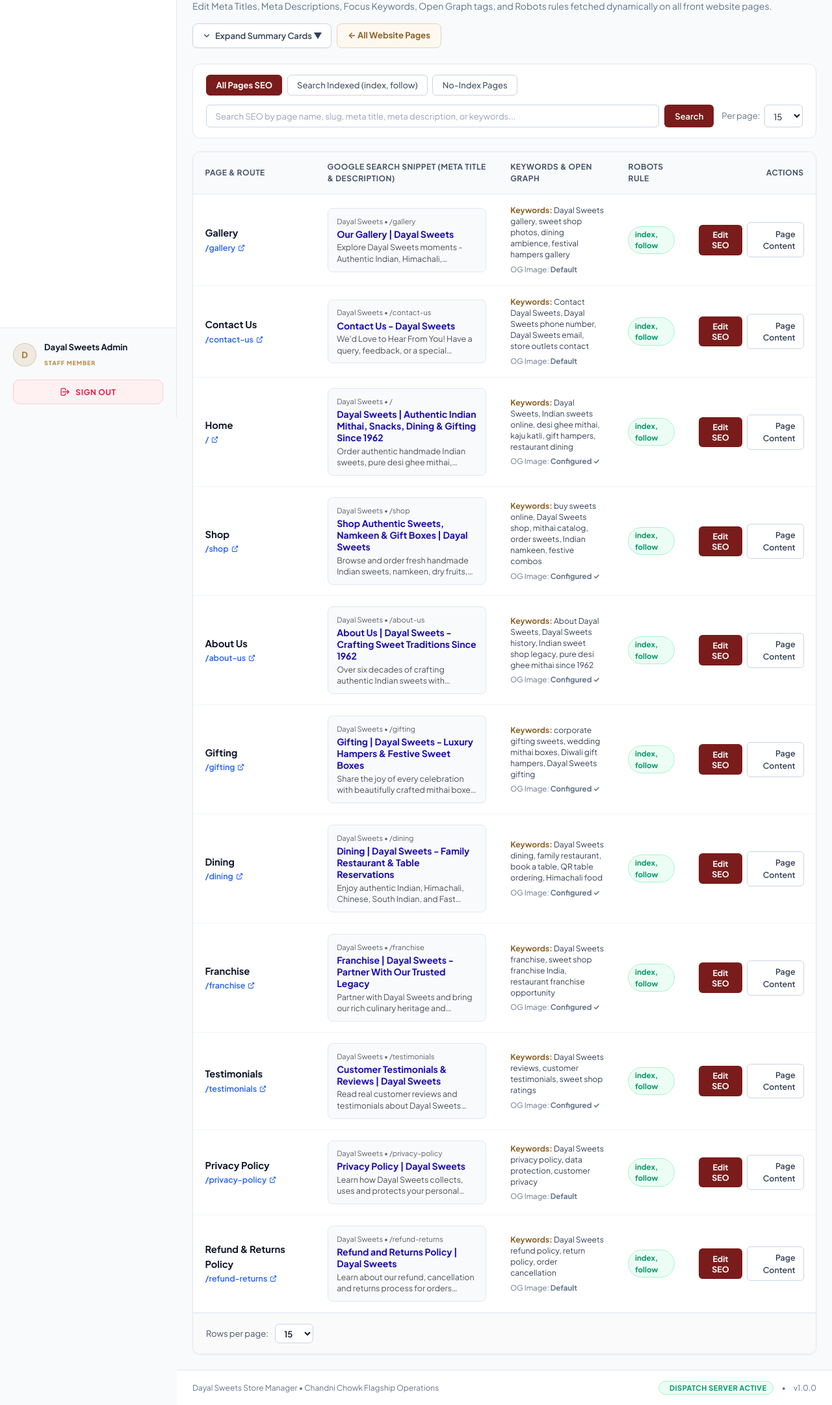
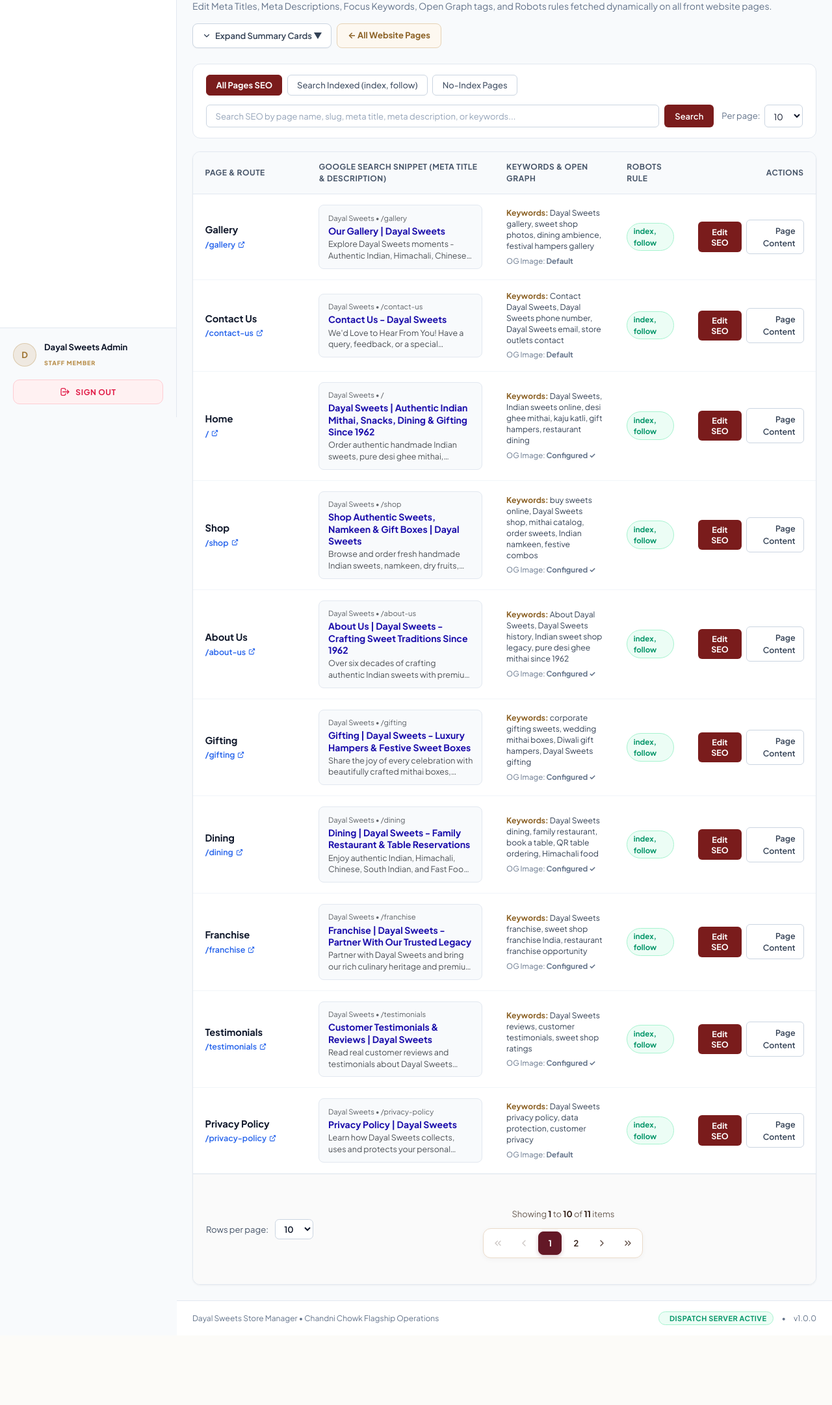
Before and after one commit to neosharma995/dayal-sweets, a Laravel app: page /admin/pages/seo in a window 1280 px wide. Shown: the part 158-2320 px from the top of the page at 65% size. After the commit the page ends 2197 px from the top, so only its background shows below. Run offline with Laravel 12, Linux system fonts and the light colour scheme; a user stored in the database is signed in; data comes from the database, SQL or seed files in the repository; style sheets or scripts are compiled from the project's sources; some libraries are stand-ins or nearby versions; some web fonts are replaced.

Commit message:
Set admin pagination default to 10
Use a consistent 10-item default across admin listings and tables, and clamp order page sizes to the supported range.

```diff
--- a/app/Http/Controllers/Admin/ContactQueryController.php
+++ b/app/Http/Controllers/Admin/ContactQueryController.php
@@ -21,9 +21,9 @@ class ContactQueryController extends Controller
     {
         $search = trim((string) $request->input('search', ''));
         $status = trim((string) $request->input('status', 'all'));
-        $perPage = (int) $request->input('per_page', 15);
+        $perPage = (int) $request->input('per_page', 10);
         if ($perPage < 5 || $perPage > 100) {
-            $perPage = 15;
+            $perPage = 10;
         }
 
         $query = ContactQuery::query();
--- a/app/Http/Controllers/Admin/CouponController.php
+++ b/app/Http/Controllers/Admin/CouponController.php
@@ -27,9 +27,9 @@ class CouponController extends Controller
         $outletFilter = $request->input('outlet_filter', 'all');
         $sessionOutletId = $request->session()->get('active_outlet_id');
         $type = trim((string) $request->input('type', 'all'));
-        $perPage = (int) $request->input('per_page', 15);
+        $perPage = (int) $request->input('per_page', 10);
         if ($perPage < 5 || $perPage > 100) {
-            $perPage = 15;
+            $perPage = 10;
         }
 
         $query = Coupon::with(['outlet', 'outlets']);
--- a/app/Http/Controllers/Admin/CustomerController.php
+++ b/app/Http/Controllers/Admin/CustomerController.php
@@ -26,9 +26,9 @@ class CustomerController extends Controller
         $search = trim((string) $request->input('search', ''));
         $dateFilter = trim((string) $request->input('date', 'all'));
         $ordersFilter = trim((string) $request->input('orders', 'all'));
-        $perPage = (int) $request->input('per_page', 15);
+        $perPage = (int) $request->input('per_page', 10);
         if ($perPage < 5 || $perPage > 100) {
-            $perPage = 15;
+            $perPage = 10;
         }
 
         // Query customers: users with role 'customer' or without any staff role
--- a/app/Http/Controllers/Admin/DiningQueryController.php
+++ b/app/Http/Controllers/Admin/DiningQueryController.php
@@ -22,9 +22,9 @@ class DiningQueryController extends Controller
         $search = trim((string) $request->input('search', ''));
         $status = trim((string) $request->input('status', 'all'));
         $outletId = $request->input('outlet_id') ?? $request->session()->get('active_outlet_id');
-        $perPage = (int) $request->input('per_page', 15);
+        $perPage = (int) $request->input('per_page', 10);
         if ($perPage < 5 || $perPage > 100) {
-            $perPage = 15;
+            $perPage = 10;
         }
 
         $query = DiningQuery::with('outlet');
--- a/app/Http/Controllers/Admin/OrderController.php
+++ b/app/Http/Controllers/Admin/OrderController.php
@@ -54,7 +54,10 @@ class OrderController extends Controller
             $query->where('payment_status', $paymentStatus);
         }
 
-        $perPage = (int) ($request->input('per_page') ?: env('PAGINATION_LIMIT', 15));
+        $perPage = (int) ($request->input('per_page') ?: 10);
+        if ($perPage < 5 || $perPage > 100) {
+            $perPage = 10;
+        }
         $orders = $query->paginate($perPage)->withQueryString();
 
         // Calculate statistics for top metric cards
--- a/app/Http/Controllers/Admin/OutletTableController.php
+++ b/app/Http/Controllers/Admin/OutletTableController.php
@@ -44,9 +44,9 @@ class OutletTableController extends Controller
         $location = $request->input('location', 'all');
         $status = $request->input('status', 'all');
         $search = $request->input('search');
-        $perPage = (int) $request->input('per_page', 8);
+        $perPage = (int) $request->input('per_page', 10);
         if ($perPage < 1 || $perPage > 100) {
-            $perPage = 8;
+            $perPage = 10;
         }
 
         $query = OutletTable::query()
--- a/app/Http/Controllers/Admin/PageController.php
+++ b/app/Http/Controllers/Admin/PageController.php
@@ -24,9 +24,9 @@ class PageController extends Controller
 
         $search = trim((string) $request->input('search', ''));
         $status = (string) $request->input('status', 'all');
-        $perPage = (int) $request->input('per_page', 15);
+        $perPage = (int) $request->input('per_page', 10);
         if ($perPage < 1 || $perPage > 100) {
-            $perPage = 15;
+            $perPage = 10;
         }
 
         $query = Page::query()->where('slug', '!=', 'header-footer')->orderBy('id');
@@ -98,9 +98,9 @@ class PageController extends Controller
 
         $search = trim((string) $request->input('search', ''));
         $robotsFilter = (string) $request->input('robots', 'all');
-        $perPage = (int) $request->input('per_page', 15);
+        $perPage = (int) $request->input('per_page', 10);
         if ($perPage < 1 || $perPage > 100) {
-            $perPage = 15;
+            $perPage = 10;
         }
 
         $query = Page::query()->where('slug', '!=', 'header-footer')->orderBy('id');
--- a/app/Http/Controllers/Admin/UserController.php
+++ b/app/Http/Controllers/Admin/UserController.php
@@ -26,9 +26,9 @@ class UserController extends Controller
     {
         $search = trim((string) $request->input('search', ''));
         $roleFilter = trim((string) $request->input('role', 'all'));
-        $perPage = (int) $request->input('per_page', 15);
+        $perPage = (int) $request->input('per_page', 10);
         if ($perPage < 5 || $perPage > 100) {
-            $perPage = 15;
+            $perPage = 10;
         }
 
         $excludedRoles = [UserRole::Admin->value, UserRole::Customer->value];
--- a/resources/js/Components/Admin/AdminDataTable.jsx
+++ b/resources/js/Components/Admin/AdminDataTable.jsx
@@ -159,7 +159,7 @@ export default function AdminDataTable({
     onPerPageChange = null,
     onPageChange = null,
     perPageOptions = [10, 15, 25, 50, 100],
-    defaultPerPage = 15,
+    defaultPerPage = 10,
     showPerPage = true,
     syncClientPaginationToUrl = true,
     children = null,
--- a/resources/js/Pages/Admin/ContactQueries/Index.jsx
+++ b/resources/js/Pages/Admin/ContactQueries/Index.jsx
@@ -11,7 +11,7 @@ export default function Index({ queries, counts, filters }) {
     // Filter controls
     const [search, setSearch] = useState(filters?.search || '');
     const [selectedStatus, setSelectedStatus] = useState(filters?.status || 'all');
-    const [perPage, setPerPage] = useState(filters?.per_page || 15);
+    const [perPage, setPerPage] = useState(filters?.per_page || 10);
     const [showCards, setShowCards] = useState(false);
 
     // Detail Modal State
--- a/resources/js/Pages/Admin/Coupons/Index.jsx
+++ b/resources/js/Pages/Admin/Coupons/Index.jsx
@@ -9,7 +9,7 @@ export default function CouponsIndex({ coupons, stats, outlets, filters }) {
     const [status, setStatus] = useState(filters.status || 'all');
     const [outletFilter, setOutletFilter] = useState(filters.outlet_filter || 'all');
     const [type, setType] = useState(filters.type || 'all');
-    const [perPage, setPerPage] = useState(filters.per_page || 15);
+    const [perPage, setPerPage] = useState(filters.per_page || 10);
     const [showCards, setShowCards] = useState(false);
 
     // Selection for bulk actions
--- a/resources/js/Pages/Admin/Customers/Index.jsx
+++ b/resources/js/Pages/Admin/Customers/Index.jsx
@@ -8,7 +8,7 @@ export default function CustomersIndex({ customers, stats, filters }) {
     const [search, setSearch] = useState(filters.search || '');
     const [dateFilter, setDateFilter] = useState(filters.date || 'all');
     const [ordersFilter, setOrdersFilter] = useState(filters.orders || 'all');
-    const [perPage, setPerPage] = useState(filters.per_page || 15);
+    const [perPage, setPerPage] = useState(filters.per_page || 10);
     const [showCards, setShowCards] = useState(false);
 
     const handleApplyFilters = (newOverrides = {}) => {
--- a/resources/js/Pages/Admin/DiningQueries/Index.jsx
+++ b/resources/js/Pages/Admin/DiningQueries/Index.jsx
@@ -22,7 +22,7 @@ export default function Index({ queries, counts, filters }) {
     const [deleteModalOpen, setDeleteModalOpen] = useState(false);
     const [queryToDelete, setQueryToDelete] = useState(null);
     const [deleting, setDeleting] = useState(false);
-    const [perPage, setPerPage] = useState(filters?.per_page || 15);
+    const [perPage, setPerPage] = useState(filters?.per_page || 10);
     const [showCards, setShowCards] = useState(false);
 
     // Trigger server-side filtering
--- a/resources/js/Pages/Admin/Orders/Index.jsx
+++ b/resources/js/Pages/Admin/Orders/Index.jsx
@@ -9,7 +9,7 @@ export default function Index({ orders, counts, filters }) {
     const [search, setSearch] = useState(filters?.search || '');
     const [selectedDeliveryStatus, setSelectedDeliveryStatus] = useState(filters?.delivery_status || 'all');
     const [selectedPaymentStatus, setSelectedPaymentStatus] = useState(filters?.payment_status || 'all');
-    const [perPage, setPerPage] = useState(filters?.per_page || 15);
+    const [perPage, setPerPage] = useState(filters?.per_page || 10);
     const [showCards, setShowCards] = useState(false);
 
     const [deleteModalOpen, setDeleteModalOpen] = useState(false);
--- a/resources/js/Pages/Admin/Pages/Index.jsx
+++ b/resources/js/Pages/Admin/Pages/Index.jsx
@@ -13,7 +13,7 @@ export default function Index({ pages, stats = {}, filters = {} }) {
     const totalItems = isPaginator ? pages.total : pageList.length;
     const currentPage = isPaginator ? pages.current_page : Number(filters.page || 1);
     const totalPages = isPaginator ? pages.last_page : 1;
-    const itemsPerPage = isPaginator ? pages.per_page : Number(filters.per_page || 15);
+    const itemsPerPage = isPaginator ? pages.per_page : Number(filters.per_page || 10);
 
     const [search, setSearch] = useState(filters.search || '');
     const [statusFilter, setStatusFilter] = useState(filters.status || 'all');
@@ -44,7 +44,7 @@ export default function Index({ pages, stats = {}, filters = {} }) {
 
         if (params.status === 'all') delete params.status;
         if (!params.search) delete params.search;
-        if (Number(params.per_page) === 15) delete params.per_page;
+        if (Number(params.per_page) === 10) delete params.per_page;
         if (Number(params.page) <= 1) delete params.page;
 
         router.get(route('admin.pages.index'), params, {
--- a/resources/js/Pages/Admin/Pages/Seo.jsx
+++ b/resources/js/Pages/Admin/Pages/Seo.jsx
@@ -12,7 +12,7 @@ export default function Seo({ pages, stats = {}, filters = {} }) {
     const totalItems = isPaginator ? pages.total : pageList.length;
     const currentPage = isPaginator ? pages.current_page : Number(filters.page || 1);
     const totalPages = isPaginator ? pages.last_page : 1;
-    const itemsPerPage = isPaginator ? pages.per_page : Number(filters.per_page || 15);
+    const itemsPerPage = isPaginator ? pages.per_page : Number(filters.per_page || 10);
 
     const [search, setSearch] = useState(filters.search || '');
     const [robotsFilter, setRobotsFilter] = useState(filters.robots || 'all');
@@ -43,7 +43,7 @@ export default function Seo({ pages, stats = {}, filters = {} }) {
 
         if (params.robots === 'all') delete params.robots;
         if (!params.search) delete params.search;
-        if (Number(params.per_page) === 15) delete params.per_page;
+        if (Number(params.per_page) === 10) delete params.per_page;
         if (Number(params.page) <= 1) delete params.page;
 
         router.get(route('admin.pages.seo'), params, {
--- a/resources/js/Pages/Admin/Tables/Index.jsx
+++ b/resources/js/Pages/Admin/Tables/Index.jsx
@@ -18,8 +18,8 @@ export default function Index({
 
     const totalItems = isPaginator ? tables.total : tableList.length;
     const currentPage = isPaginator ? tables.current_page : Number(filters.page || 1);
-    const totalPages = isPaginator ? tables.last_page : (Math.ceil(totalItems / (Number(filters.per_page) || 8)) || 1);
-    const itemsPerPage = isPaginator ? tables.per_page : Number(filters.per_page || 8);
+    const totalPages = isPaginator ? tables.last_page : (Math.ceil(totalItems / (Number(filters.per_page) || 10)) || 1);
+    const itemsPerPage = isPaginator ? tables.per_page : Number(filters.per_page || 10);
 
     const [search, setSearch] = useState(filters.search || '');
     const [outletFilter, setOutletFilter] = useState(String(filters.outlet_id || 'all'));
@@ -77,7 +77,7 @@ export default function Index({
         if (params.location === 'all') delete params.location;
         if (params.status === 'all') delete params.status;
         if (!params.search) delete params.search;
-        if (Number(params.per_page) === 8) delete params.per_page;
+        if (Number(params.per_page) === 10) delete params.per_page;
         if (Number(params.page) <= 1) delete params.page;
 
         router.get(route('admin.tables.index'), params, {
--- a/resources/js/Pages/Admin/Tables/Scanners.jsx
+++ b/resources/js/Pages/Admin/Tables/Scanners.jsx
@@ -9,7 +9,7 @@ export default function Scanners({ tables = [], outlets = [], locations = [], fi
     const [locationFilter, setLocationFilter] = useState(filters.location || 'all');
     const [copiedId, setCopiedId] = useState(null);
     const [currentPage, setCurrentPage] = useState(1);
-    const [itemsPerPage, setItemsPerPage] = useState(8);
+    const [itemsPerPage, setItemsPerPage] = useState(10);
 
     const totalPages = Math.ceil(tables.length / itemsPerPage) || 1;
     const paginatedTables = useMemo(() => {
--- a/resources/js/Pages/Admin/TaxRates/Index.jsx
+++ b/resources/js/Pages/Admin/TaxRates/Index.jsx
@@ -9,7 +9,7 @@ export default function Index({ taxRates = [], filters = {} }) {
     const [statusFilter, setStatusFilter] = useState('all');
     const [classFilter, setClassFilter] = useState('all');
     const [showCards, setShowCards] = useState(false);
-    const [itemsPerPage, setItemsPerPage] = useState(15);
+    const [itemsPerPage, setItemsPerPage] = useState(10);
     const [currentPage, setCurrentPage] = useState(1);
 
     const [deleteModalOpen, setDeleteModalOpen] = useState(false);
--- a/resources/js/Pages/Admin/Users/Index.jsx
+++ b/resources/js/Pages/Admin/Users/Index.jsx
@@ -10,7 +10,7 @@ import AdminDataTable, {
 export default function StaffUsersIndex({ users, roles = [], stats = {}, currentAdminId, filters = {} }) {
     const [search, setSearch] = useState(filters.search || '');
     const [roleFilter, setRoleFilter] = useState(filters.role || 'all');
-    const [perPage, setPerPage] = useState(Number(filters.per_page) || 15);
+    const [perPage, setPerPage] = useState(Number(filters.per_page) || 10);
 
     // Only non-admin, non-customer staff roles
     const staffRoles = useMemo(
@@ -45,7 +45,7 @@ export default function StaffUsersIndex({ users, roles = [], stats = {}, current
         const params = {};
         if (nextSearch && nextSearch.trim()) params.search = nextSearch.trim();
         if (nextRole && nextRole !== 'all') params.role = nextRole;
-        if (nextPerPage && Number(nextPerPage) !== 15) params.per_page = Number(nextPerPage);
+        if (nextPerPage && Number(nextPerPage) !== 10) params.per_page = Number(nextPerPage);
 
         router.get(route('admin.users.index'), params, {
             preserveState: true,
@@ -57,7 +57,7 @@ export default function StaffUsersIndex({ users, roles = [], stats = {}, current
     const handleClearFilters = () => {
         setSearch('');
         setRoleFilter('all');
-        setPerPage(15);
+        setPerPage(10);
         router.get(route('admin.users.index'), {}, { preserveState: true, replace: true });
     };
 
```
